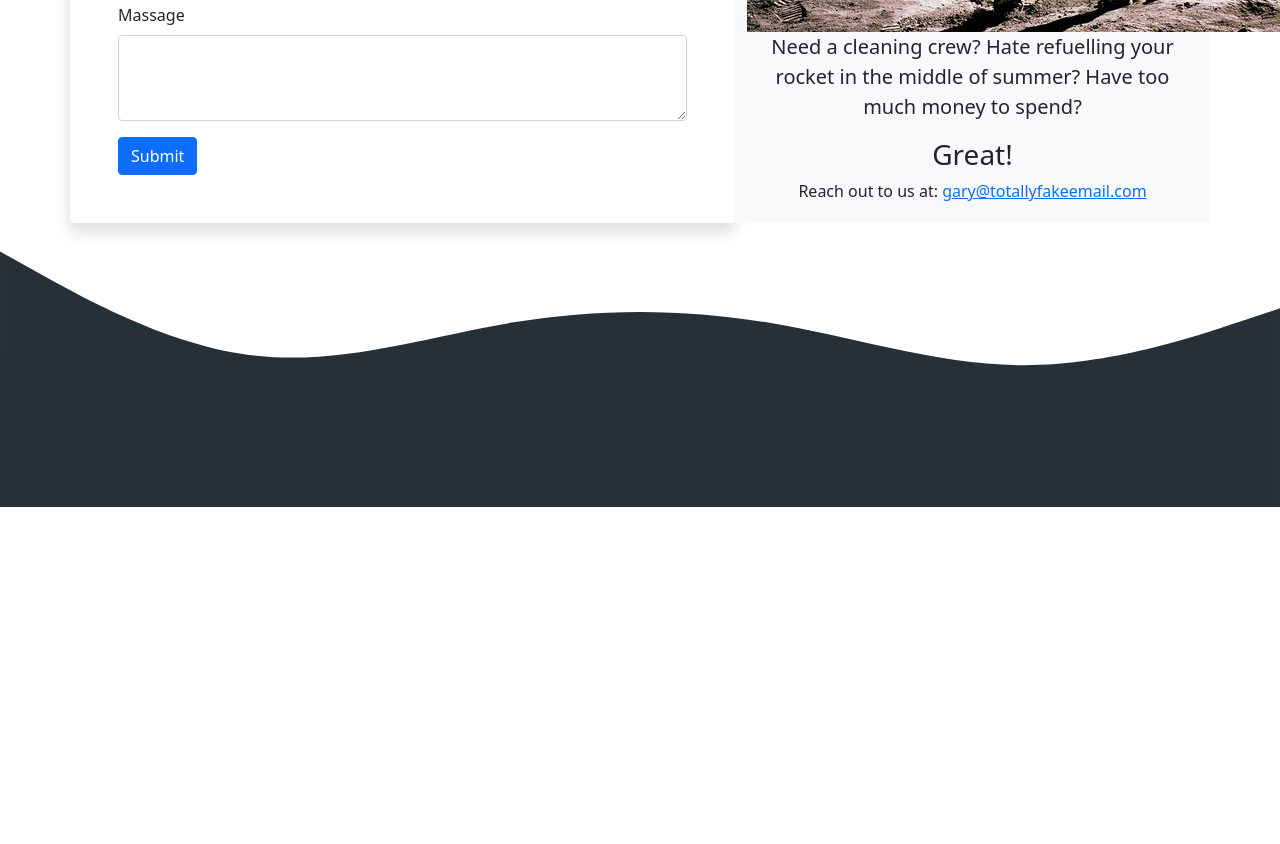
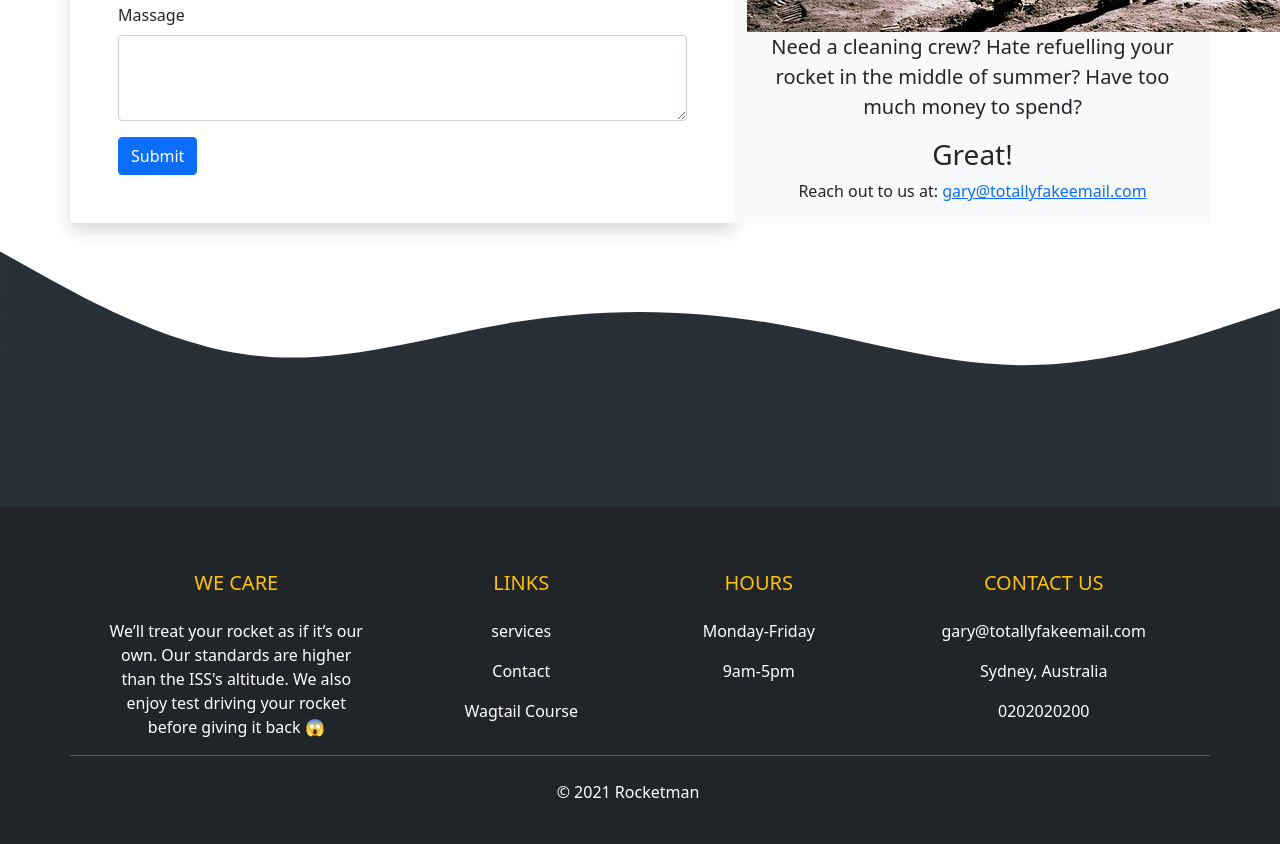
Before and after one commit to chitturisamyuktha/Twitter_bootstrap, a plain HTML site: page index.html in a window 1280 px wide. Shown: the part 3644-4488 px from the top of the page. Before the commit the page ends 4151 px from the top, so only its background shows below. Drawn offline with nearby package versions, Linux system fonts and the light colour scheme.

Commit message:
added footer code

```diff
--- a/index.html
+++ b/index.html
@@ -275,6 +275,68 @@
 <svg xmlns="http://www.w3.org/2000/svg" viewBox="0 0 1440 320"><path fill="#273036" fill-opacity="1" d="M0,32L48,58.7C96,85,192,139,288,149.3C384,160,480,128,576,112C672,96,768,96,864,112C960,128,1056,160,1152,160C1248,160,1344,128,1392,112L1440,96L1440,320L1392,320C1344,320,1248,320,1152,320C1056,320,960,320,864,320C768,320,672,320,576,320C480,320,384,320,288,320C192,320,96,320,48,320L0,320Z"></path></svg>
 
   <!--contact- form end-->
+   <!--- footer start-->
+
+
+<footer class=" bg-dark text-white pt-5 pb-4">
+  <div class="container text-center text-md-left">
+      <div class="row text-center text-md-left">
+          <div class="col-md-3 col-lg-3 col-xl-3 mx-auto mt-3">
+              <h5 class="text-uppercase mb-4 font-weight-bold text-warning">We Care</h5>
+              <p>We’ll treat your rocket as if it’s our own. Our standards are higher than the ISS's altitude. We also enjoy test driving your rocket before giving it back 😱</p>
+          </div>
+          <div class="col-md-2 col-lg-2 col-xl-2 mx-auto mt-3">
+            <h5 class="text-uppercase mb-4 font-weight-bold text-warning">Links</h5>
+            <p>
+              <a href="#" class="text-white" style="text-decoration:none;">services</a>
+
+            </p>
+            <p>
+              <a href="#" class="text-white" style="text-decoration:none;">Contact</a>
+
+            </p>
+            <p>
+              <a href="#" class="text-white" style="text-decoration:none;">Wagtail Course</a>
+
+            </p>
+          </div>
+          <div class="col-md-3 col-lg-2 col-xl-2 mx-auto mt-3">
+            <h5 class="text-uppercase mb-4 font-weight-bold text-warning">hours</h5>
+            <p>
+              <a href="#" class="text-white" style="text-decoration:none;">Monday-Friday</a>
+
+            </p>
+            <p>
+              <a href="#" class="text-white" style="text-decoration:none;">9am-5pm</a>
+
+            </p>
+          </div>
+          <div class="col-md-4 col-lg-3 col-xl-3 mx-auto mt-3">
+            <h5 class="text-uppercase mb-4 font-weight-bold text-warning">Contact Us</h5>
+            <p>
+              <i class="fas fa-envelope mr-3"></i>gary@totallyfakeemail.com
+            </p>
+            <p>
+              <i class="fas fa-home mr-3"></i>Sydney, Australia
+            </p>
+            <p>
+              <i class="fas fa-phone mr-3"></i>0202020200
+            </p>
+
+          </div>
+          <hr class="mb-4">
+          <div class="row text-center">
+            <div>
+              <p>
+                © 2021 Rocketman
+              </p>
+            </div>
+          </div>
+
+      </div>
+  </div>
+</footer>
+<!--- footer end-->
 
 
 
```
